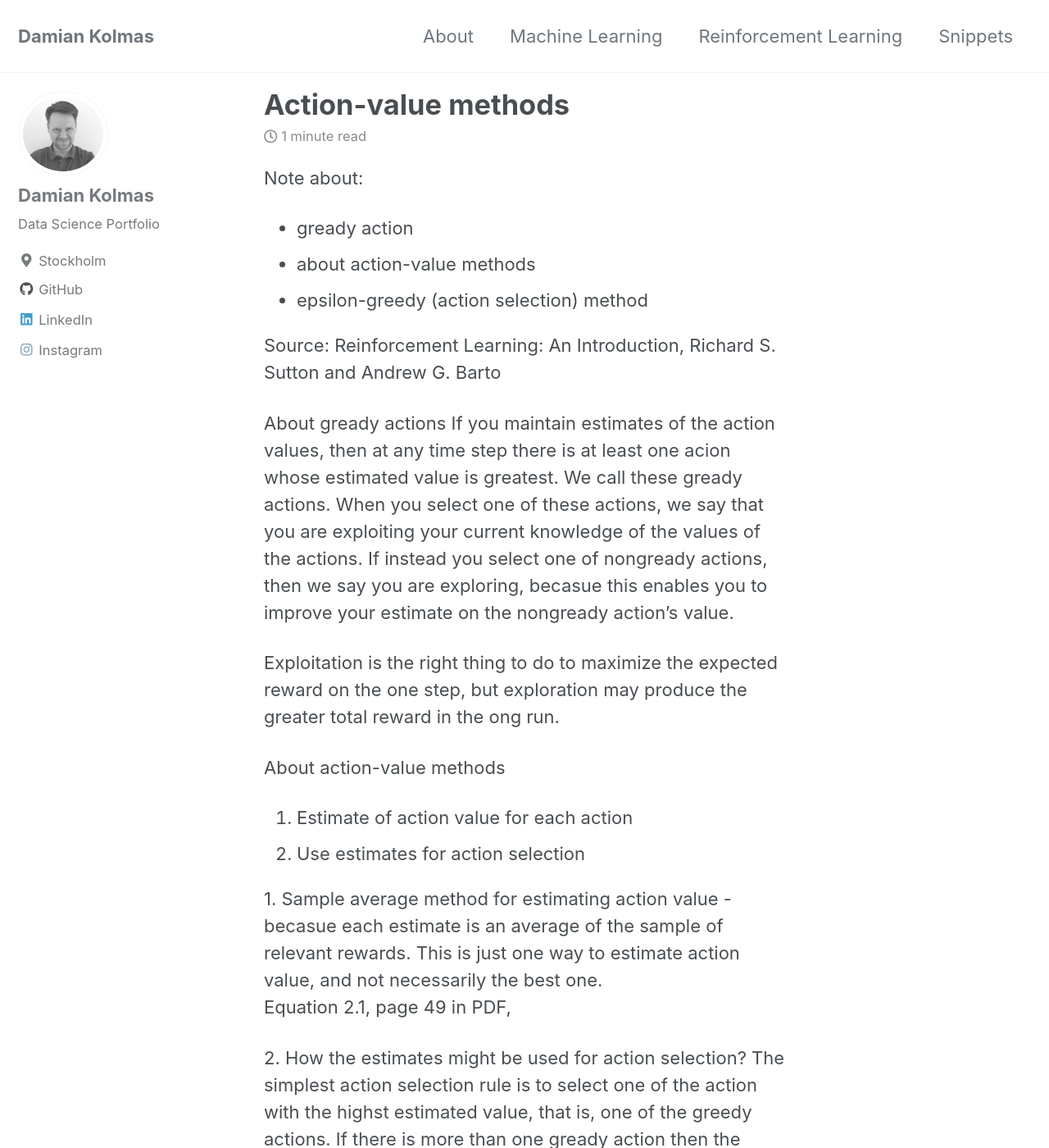
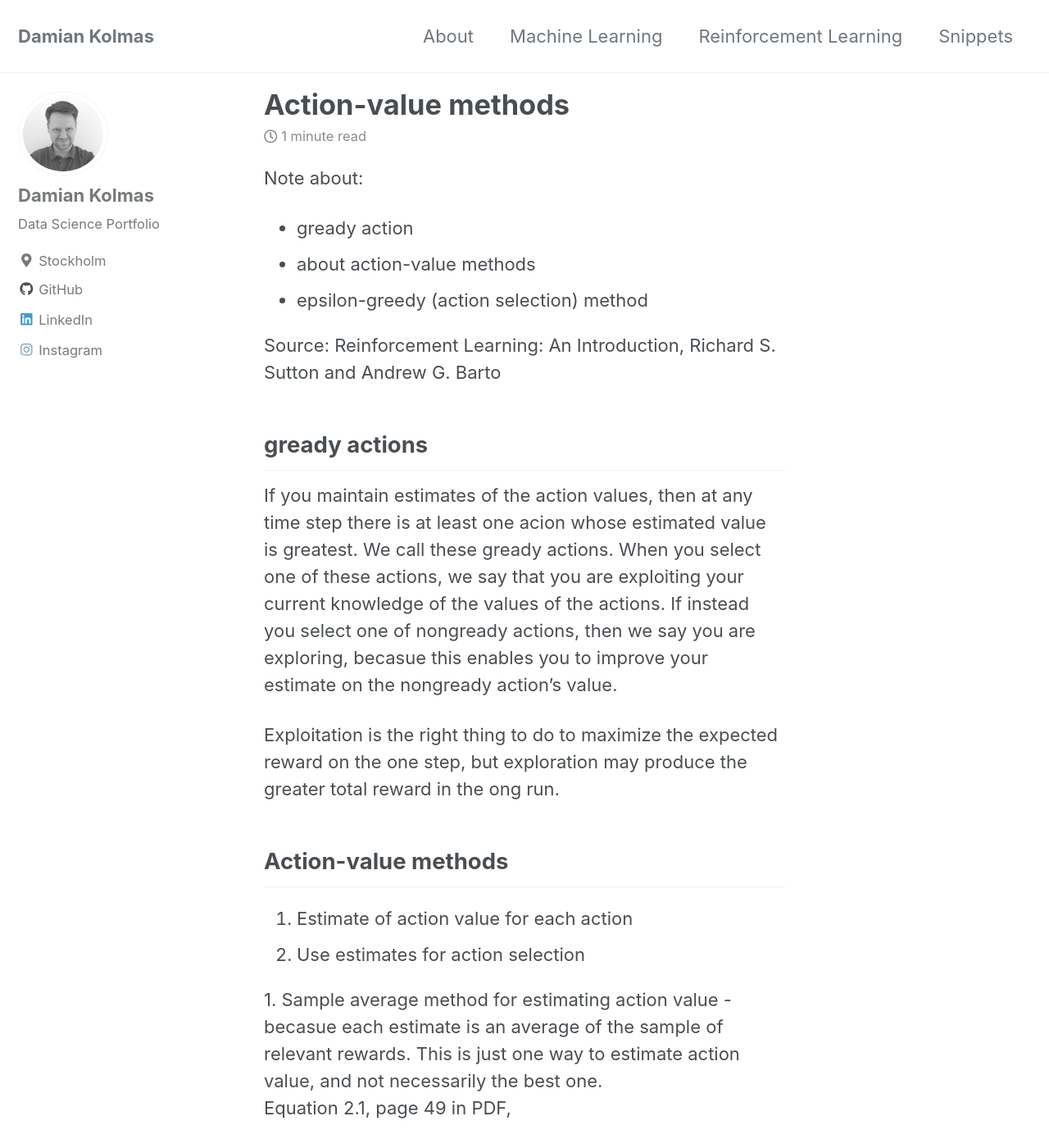
Before and after one commit to DKolmas/DKolmas.github.io, a Jekyll site: the page built from _posts/2019-08-09-Action-value-method.md, in a window 1280 px wide and 1400 px high. Shown: the whole window at 82% size. Built offline with Jekyll 4.4.1, drawn with Linux system fonts in a browser that asks for light colours; cached includes are drawn as plain includes.

Commit message:
action-value post changes

```diff
--- a/_posts/2019-08-09-Action-value-method.md
+++ b/_posts/2019-08-09-Action-value-method.md
@@ -15,12 +15,12 @@ Note about:
 
 Source: Reinforcement Learning: An Introduction, Richard S. Sutton and Andrew G. Barto
 
-About gready actions
+## gready actions
 If you maintain estimates of the action values, then at any time step there is at least one acion whose estimated value is greatest. We call these gready actions. When you select one of these actions, we say that you are exploiting your current knowledge of the values of the actions. If instead you select one of nongready actions, then we say you are exploring, becasue this enables you to improve your estimate on the nongready action's value.
 
 Exploitation is the right thing to do to maximize the expected reward on the one step, but exploration may produce the greater total reward in the ong run.
 
-About action-value methods
+## Action-value methods
 1. Estimate of action value for each action
 2. Use estimates for action selection
 
```
